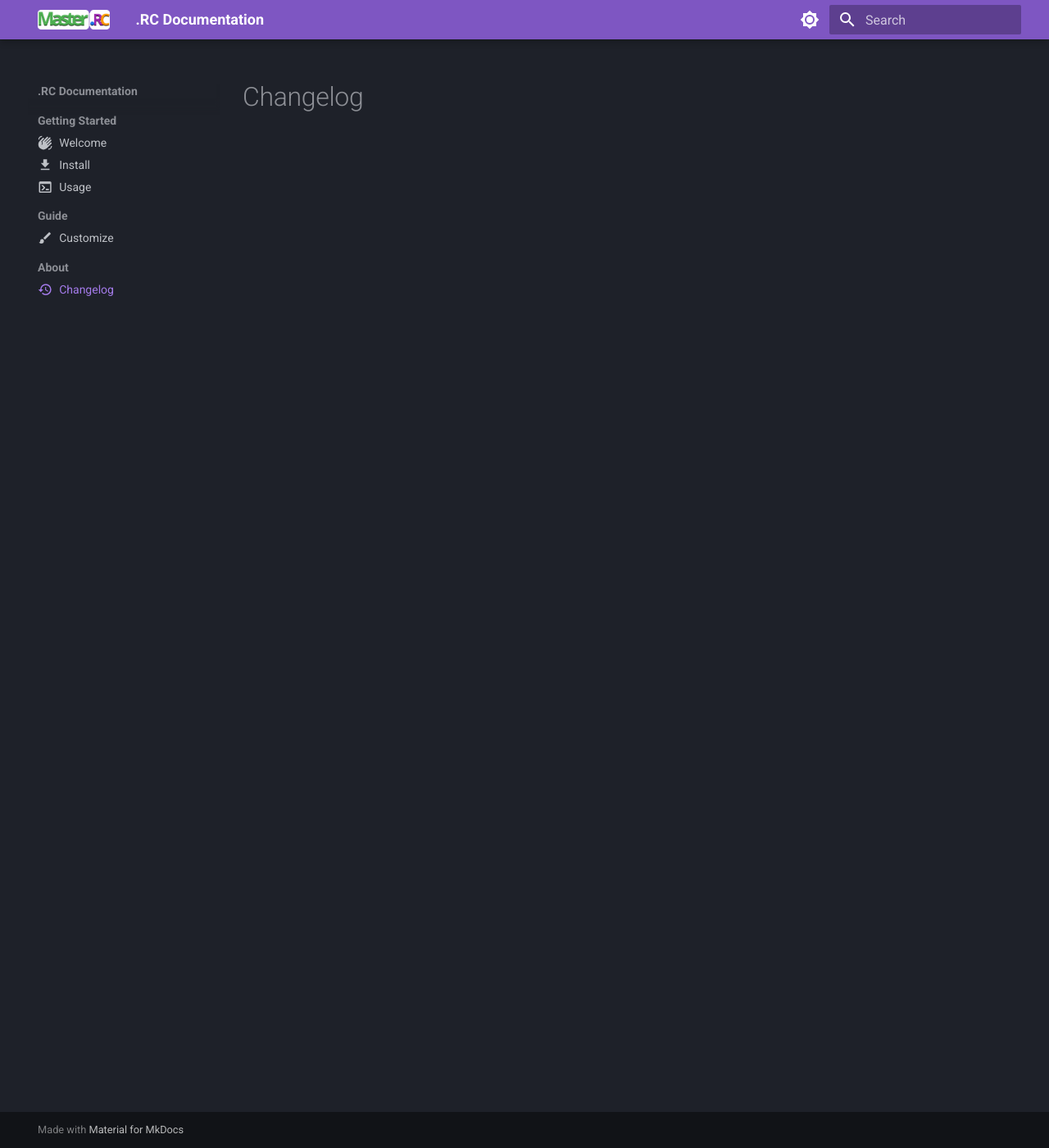
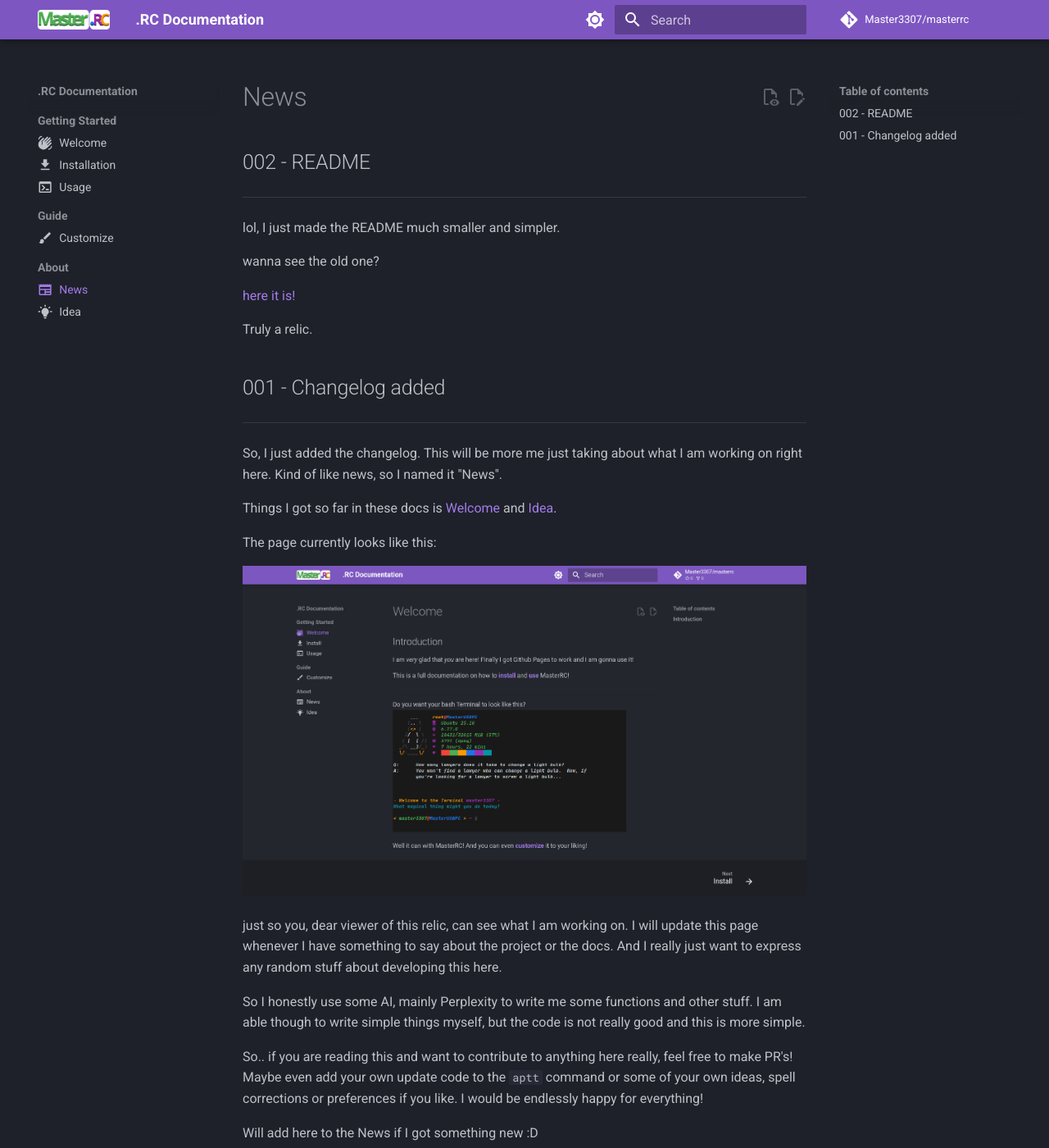
Before and after one commit to Master3307/masterrc, an MkDocs documentation site: the page built from docs/changelog.md, in a window 1280 px wide and 1400 px high. Shown: the whole window at 82% size. Built offline with MkDocs 1.6.1 and Material for MkDocs 9.7.7, drawn with Linux system fonts in a browser that asks for light colours; plug-ins that fetch from the network failed and are left out; comment, search, counter and statistics services are not loaded; some of the changed text lies outside the part shown.

Commit message:
Docs and Uninstallation updated documentation a lot      added Idea section      renamed changelog into news      filled install.md      added README_old.md      other docs settings added an uninstall script

```diff
--- a/docs/changelog.md
+++ b/docs/changelog.md
@@ -1,5 +1,34 @@
 ---
-icon: material/history
+icon: material/newspaper
 ---
 
-# Changelog
+# News
+
+## 002 - README
+
+---
+lol, I just made the README much smaller and simpler.
+
+wanna see the old one?
+
+[here it is!](README_old.md)
+
+Truly a relic.
+## 001 - Changelog added
+
+---
+So, I just added the changelog. This will be more me just taking about what I am working on right here. Kind of like news, so I named it "News".
+
+Things I got so far in these docs is [Welcome](index.md) and [Idea](idea.md).
+
+The page currently looks like this:
+
+![Site](media/site.png)
+
+just so you, dear viewer of this relic, can see what I am working on. I will update this page whenever I have something to say about the project or the docs. And I really just want to express any random stuff about developing this here.
+
+So I honestly use some AI, mainly Perplexity to write me some functions and other stuff. I am able though to write simple things myself, but the code is not really good and this is more simple.
+
+So.. if you are reading this and want to contribute to anything here really, feel free to make PR's! Maybe even add your own update code to the `aptt` command or some of your own ideas, spell corrections or preferences if you like. I would be endlessly happy for everything!
+
+Will add here to the News if I got something new :D
--- a/mkdocs.yml
+++ b/mkdocs.yml
@@ -1,5 +1,10 @@
 site_name: .RC Documentation
 site_url: https://masterrc-docs.master3307.org
+repo_name: Master3307/masterrc
+repo_url: https://github.com/Master3307/masterrc
+
+not_in_nav: |
+    README_old.md
 
 theme:
   name: material
@@ -11,12 +16,21 @@ theme:
     - navigation.top
     - navigation.tracking
     - navigation.path
+    - navigation.header
+    - navigation.footer
 
     - search.suggest
     - search.highlight
     - search.share
 
     - toc.follow
+
+    - content.code.annotate
+    - content.code.copy
+    - content.code.focus
+    - content.code.line_numbers
+    - content.action.edit
+    - content.action.view
   palette:
     - scheme: slate
       primary: deep purple
@@ -39,16 +53,40 @@ plugins:
 nav:
   - Getting Started:
     - Welcome: index.md
-    - Install: install.md
+    - Installation: install.md
     - Usage: usage.md
 
   - Guide:
      - Customize: customize.md
 
   - About:
-    - Changelog: changelog.md
+    - News: changelog.md
+    - Idea: idea.md
 
 extra:
   analytics:
     provider: google
     property: G-15FGFZVZM5
+
+markdown_extensions:
+  - admonition
+  - pymdownx.details
+  - pymdownx.superfences
+  - pymdownx.highlight:
+      use_pygments: true
+      anchor_linenums: true
+  - pymdownx.inlinehilite
+  - pymdownx.tabbed:
+      alternate_style: true
+  - pymdownx.emoji:
+      emoji_index: !!python/name:material.extensions.emoji.twemoji
+      emoji_generator: !!python/name:material.extensions.emoji.to_svg
+  - pymdownx.keys
+  - pymdownx.mark
+  - pymdownx.tasklist:
+      custom_checkbox: true
+  - attr_list
+  - tables
+  - footnotes
+  - toc:
+      permalink: true
--- a/requirements.txt
+++ b/requirements.txt
@@ -1,2 +1,3 @@
 mkdocs
 mkdocs-material
+pygments-ansi-color
```
Also changed, not shown: README.md (+5 -1 lines), docs/README_old.md (renamed from README_Old.md, +9 -5 lines), docs/idea.md (added, +125 -0 lines), docs/install.md (+32 -1 lines), docs/media/color_coded.png (added), docs/media/site.png (added), 1 other file.
